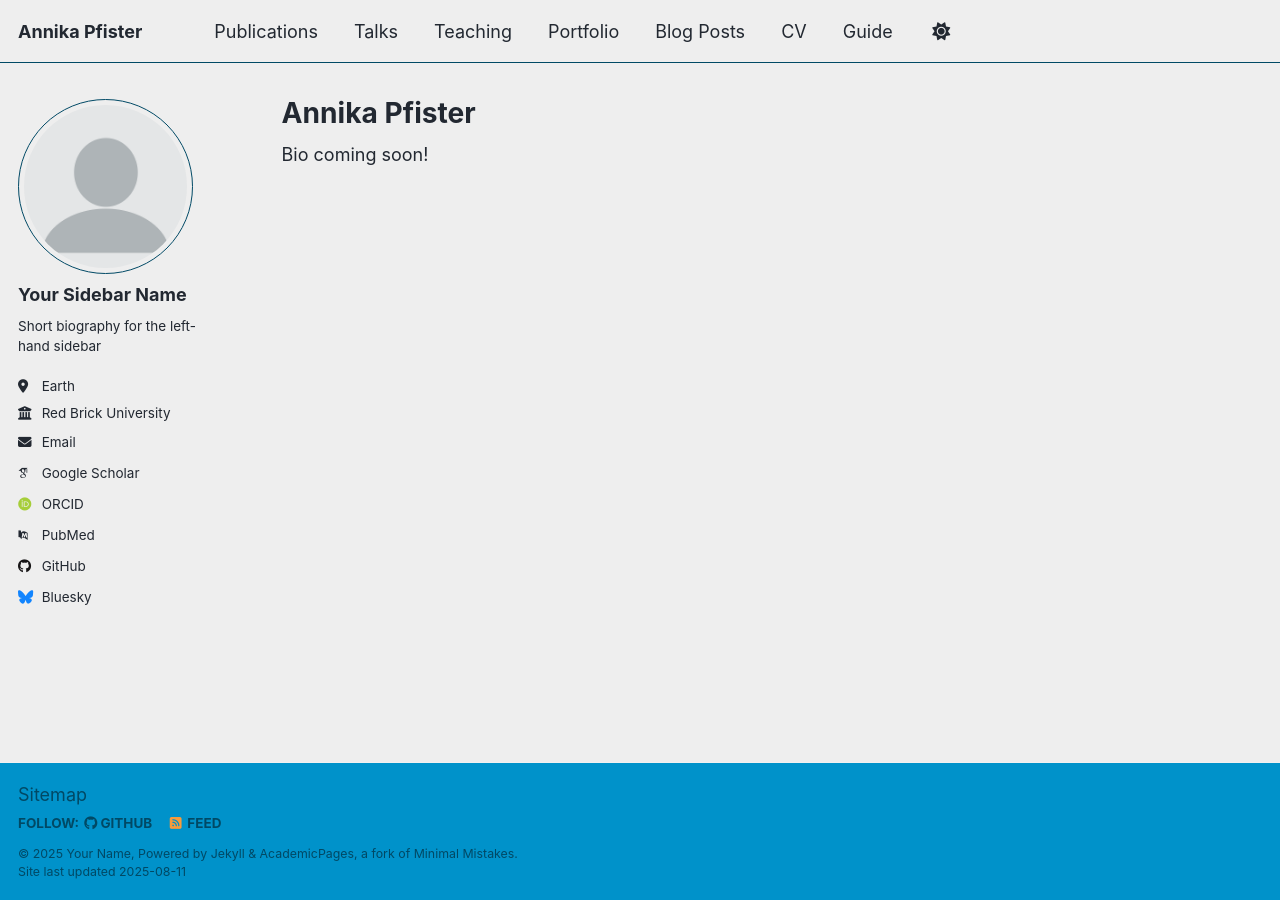
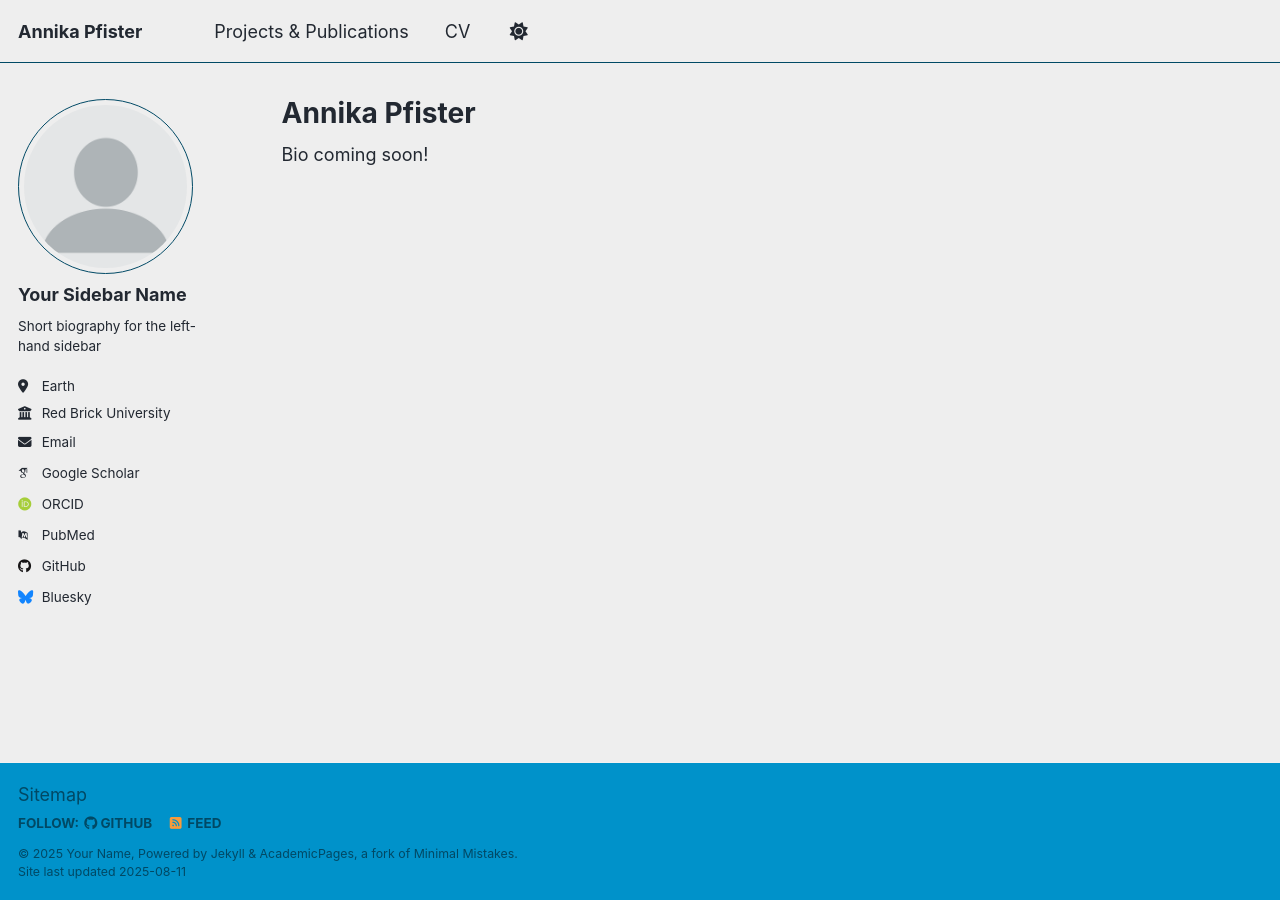
Before and after one commit to annika-pfister/annika-pfister.github.io, a Jekyll site: the page built from _pages/about.md, in a window 1280 px wide. Built offline with Jekyll 4.4.1, drawn with Linux system fonts in a browser that asks for light colours; some web fonts are replaced; a script that is not in the unit is left out.

Commit message:
Update navigation.yml

```diff
--- a/_data/navigation.yml
+++ b/_data/navigation.yml
@@ -8,20 +8,8 @@
 #      Markdown formatted page while the second is generated using JSON.
 
 main:
-  - title: "Publications"
+  - title: "Projects & Publications"
     url: /publications/
-
-  - title: "Talks"
-    url: /talks/
-
-  - title: "Teaching"
-    url: /teaching/
-
-  - title: "Portfolio"
-    url: /portfolio/
-
-  - title: "Blog Posts"
-    url: /year-archive/
 
   - title: "CV"
     url: /cv/
@@ -29,5 +17,5 @@
   # - title: "CV"
   #   url: /cv-json/
 
-  - title: "Guide"
-    url: /markdown/
+  # - title: "Guide"
+  #  url: /markdown/
```
